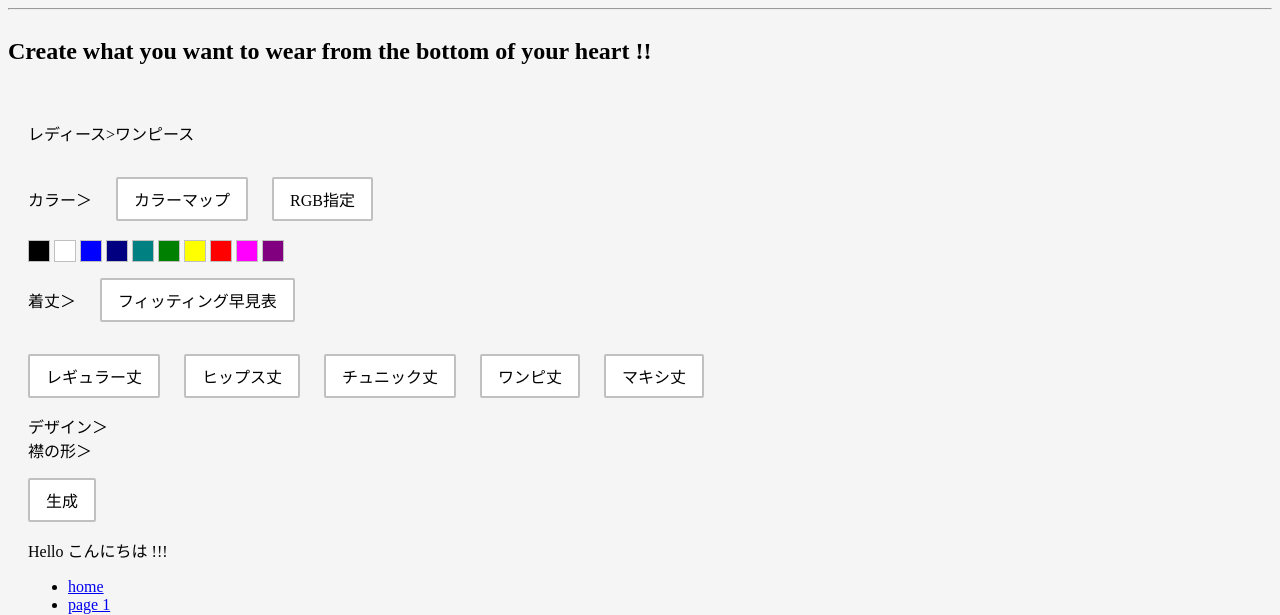
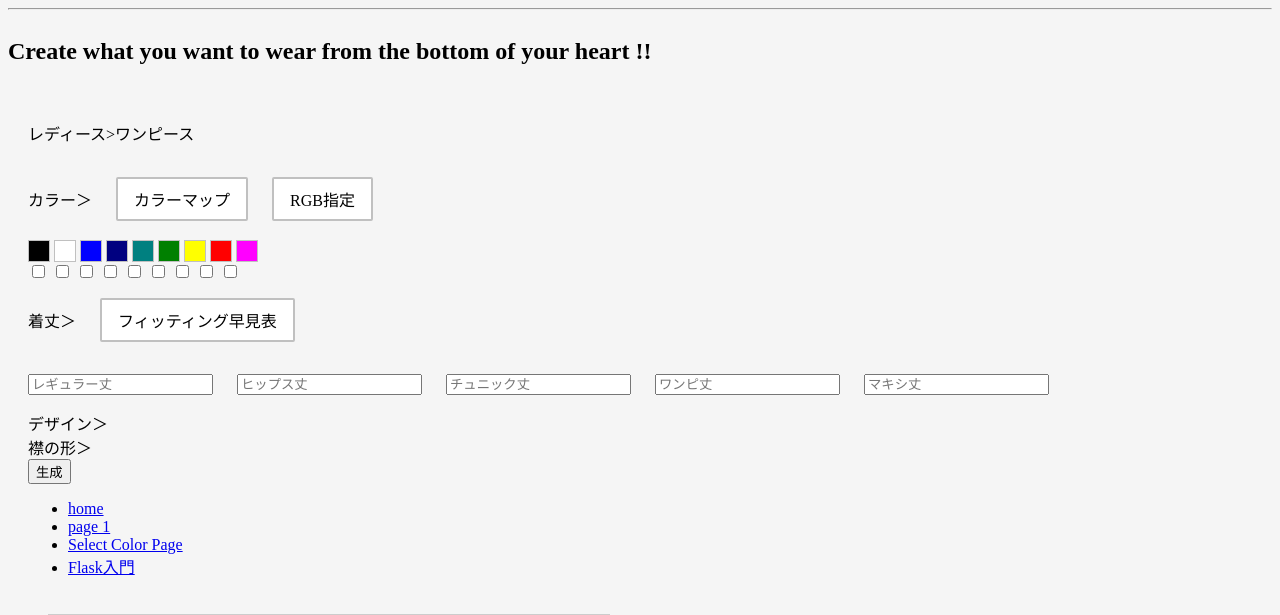
Before and after one commit to TaroKawa/TeamERepository, a Flask app: page / in a window 1280 px wide. Shown: the part 69-684 px from the top of the page. Run offline with Flask 2, Linux system fonts and the light colour scheme; grey boxes are pictures that could not be loaded.

Commit message:
adjust length

```diff
--- a/app/run.py
+++ b/app/run.py
@@ -10,18 +10,23 @@
     # return render_template('index.html', message="こんにちは")
     return render_template('index_no_modal.html', message="こんにちは")
 
-@app.route("/selecting_color_black",methods=['POST'])
-def selecting_color_black():
-    black= request.form["black"]
-    print("your color selection is:")
-    print(black)
-    return render_template('index_no_modal.html')
+@app.route("/selecting_color",methods=['POST'])
+def selecting_color():
+    color=request.form.getlist("fav")
 
-@app.route("/selecting_color_white",methods=['POST'])
-def selecting_color_white():
-    white= request.form["white"]
-    print("your color selection is:")
-    print(white)
+    regular= request.form["regular"]
+    hips= request.form["hips"]
+    tunic= request.form["tunic"]
+    wanpi= request.form["wanpi"]
+    maxi= request.form["wanpi"]
+
+    print("color:::::::::::::::::::::::::::",color)
+    print("regular",regular)
+    print("hips",hips)
+    print("tunic",tunic)
+    print("wanpi",wanpi)
+    print("maxi",maxi)
+
     return render_template('index_no_modal.html')
 
 @app.route("/page1")
--- a/app/templates/index_no_modal.html
+++ b/app/templates/index_no_modal.html
@@ -34,18 +34,27 @@
           <div class="color_element"><p><a class=square_btn href="#">RGB指定</a></p></div>
         </div>
         <div class="color_bottom">
-	<form action="./selecting_color_black" method="POST">
-          <button class="button1" name="black" value="1" type="submit"></button>
-          <button class="button2" name="white" value="2" type="submit"></button>
-          <button class="button3" name="blue" value="3" type="submit"></button>
-          <button class="button4" name="dark blue" value="4"type="submit"></button>
-          <button class="button5" name="pure green" value ="5"type="submit"></button>
-          <button class="button6" name="green"value="6" type="submit"></button>
-          <button class="button7" name="yellow" value="7" type="submit"></button>
-          <button class="button8" name="red" value="8" type="submit"></button>
-          <button class="button9" name="purple" value="9" type="submit"></button>
-          <button class="button10" name="dark purple" value="10"type="submit"></button>
-	</form>
+	<form action="./selecting_color" method="POST">
+          <button class="button1" name="color" type="button"></button>
+          <button class="button2" name="color" type="button"></button>
+          <button class="button3" name="color" type="button"></button>
+          <button class="button4" name="color" type="button"></button>
+          <button class="button5" name="color" type="button"></button>
+          <button class="button6" name="color" type="button"></button>
+          <button class="button7" name="color" type="button"></button>
+          <button class="button8" name="color" type="button"></button>
+          <button class="button9" name="color" type="button"></button>
+	<br>
+	<label> <input type="checkbox" name="fav" value=1> </label>
+	<label> <input type="checkbox" name="fav" value=2> </label>
+	<label> <input type="checkbox" name="fav" value=3> </label>
+	<label> <input type="checkbox" name="fav" value=4> </label>
+	<label> <input type="checkbox" name="fav" value=5> </label>
+	<label> <input type="checkbox" name="fav" value=6> </label>
+	<label> <input type="checkbox" name="fav" value=7> </label>
+	<label> <input type="checkbox" name="fav" value=8> </label>
+	<label> <input type="checkbox" name="fav" value=9> </label>
+	</br>
         </div>
       </div>
 
@@ -54,23 +63,31 @@
           <div class="cloth_element">着丈＞</div>
           <div class="cloth_element"><p><a class=square_btn href="#">フィッティング早見表</a></p></div>
         </div>
+
         <div class="cloth_botoom">
+
+		<div class="cloth_element"><p><a><input type="text" name="regular" placeholder="レギュラー丈"></a></p></div>
+		<div class="cloth_element"><p><a><input type="text" name="hips" placeholder="ヒップス丈"></a></p></div>
+		<div class="cloth_element"><p><a><input type="text" name="tunic" placeholder="チュニック丈"></a></p></div>
+		<div class="cloth_element"><p><a><input type="text" name="wanpi" placeholder="ワンピ丈"></a></p></div>
+		<div class="cloth_element"><p><a><input type="text" name="maxi" placeholder="マキシ丈"></a></p></div>
+		<!---
           <div class="cloth_element"><p><a class=square_btn href="#">レギュラー丈</a></p></div>
           <div class="cloth_element"><p><a class=square_btn href="#">ヒップス丈</a></p></div>
           <div class="cloth_element"><p><a class=square_btn href="#">チュニック丈</a></p></div>
           <div class="cloth_element"><p><a class=square_btn href="#">ワンピ丈</a></p></div>
           <div class="cloth_element"><p><a class=square_btn href="#">マキシ丈</a></p></div>
         </div>
+	--->
+
       </div>
 
       <div class="design">デザイン＞</div>
       <div class="collar">襟の形＞</div>
-      <div class="create"><p><a class="square_btn" href="#">生成</a></p></div>
+      <!--<div class="create"><p><a class="square_btn" href="#">生成</a></p></div>-->
+          <input type ="submit" class="create" value="生成" ></button>
+	</form>
 
-
-
-
-      <p>Hello {{ message }} !!!</p>
       <ul>
         <li><a href="{{ url_for('index') }}">home</a></li>
         <li><a href="{{ url_for('page1') }}">page 1</a></li>
```
Also changed, not shown: run.py (added), 4 other files.
